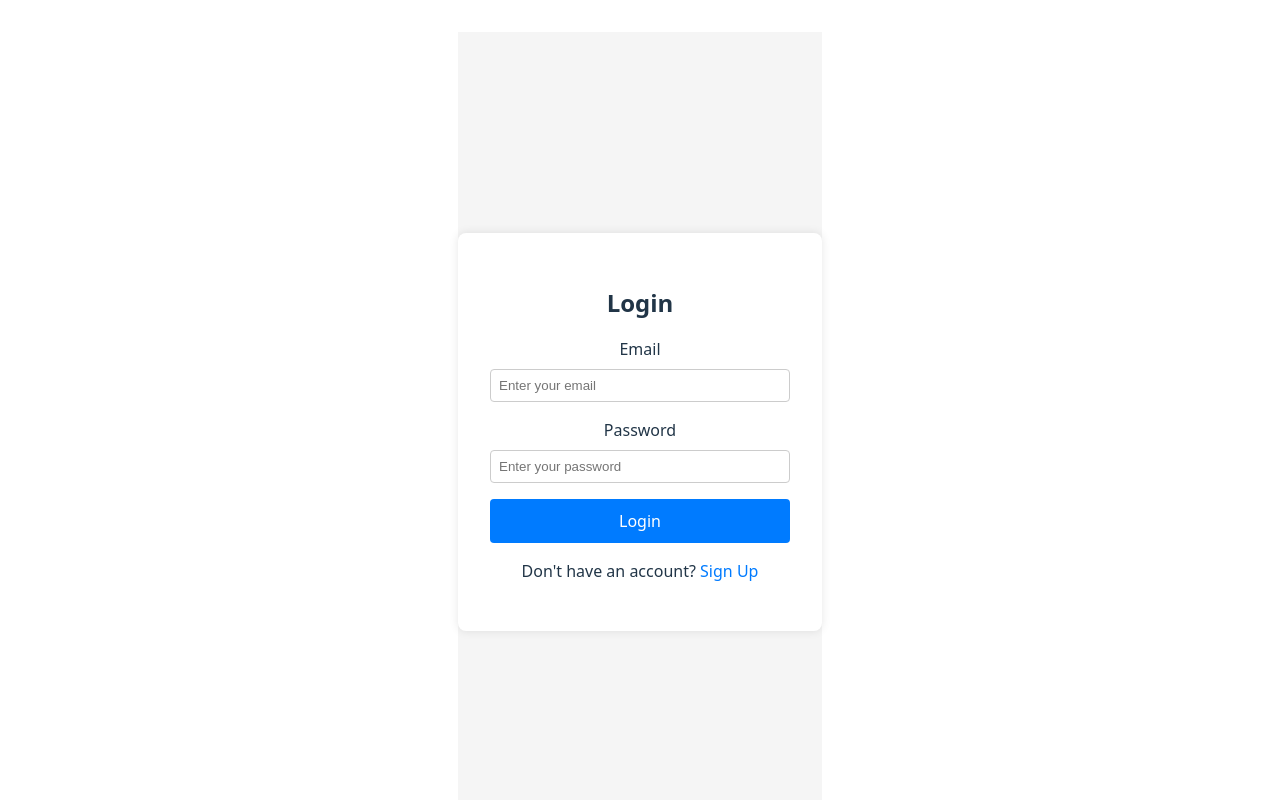
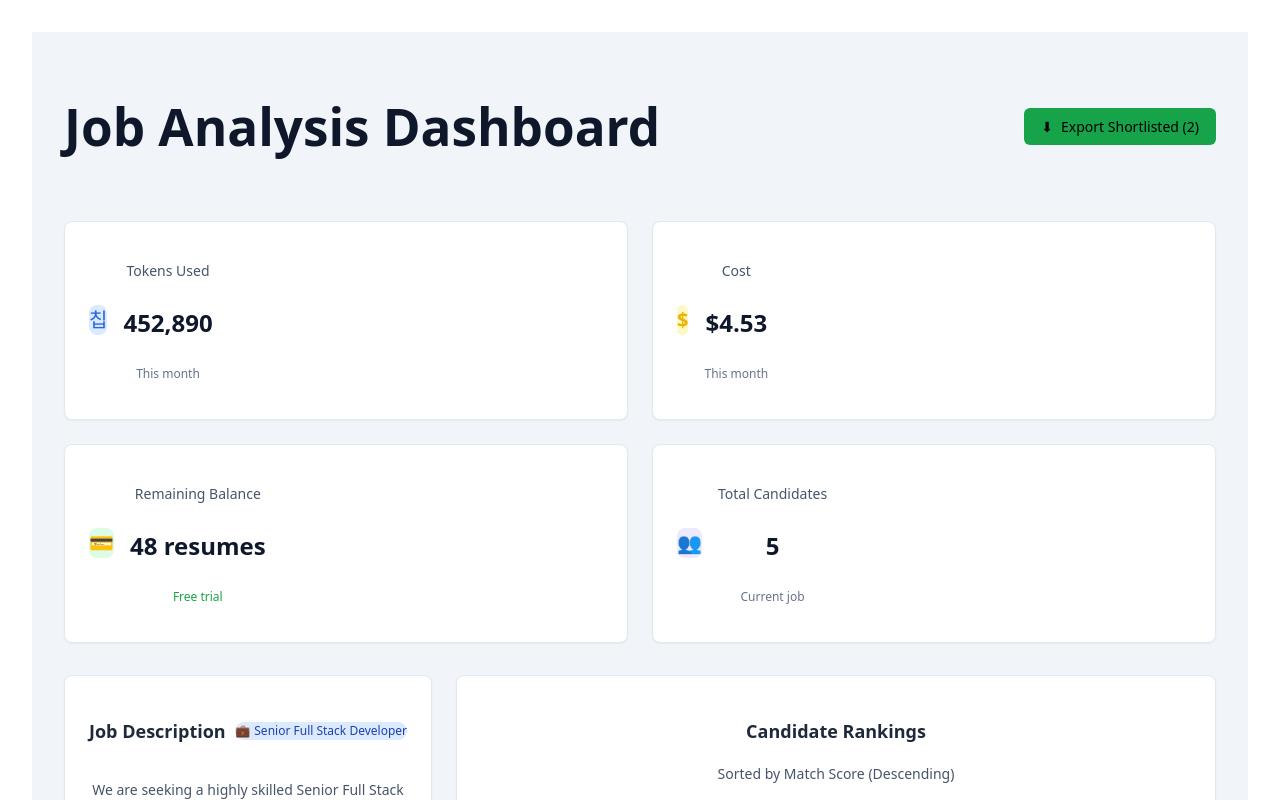
Before and after one commit to surendrareddy235/airesumescreening, a React (Create React App) app: page / in a window 1280 px wide. Shown: the top 800 px of the page. Built offline with nearby package versions, Linux system fonts and the light colour scheme; the HTML template or start-up script is replaced by a standard one.

Commit message:
added home as default

```diff
--- a/src/App.jsx
+++ b/src/App.jsx
@@ -3,7 +3,7 @@
 import { QueryClient, QueryClientProvider } from "@tanstack/react-query";
 import LoginPage from './pages/LoginPage';
 import SignupPage from './pages/SignupPage';
-import DashboardPage from "./pages/DashboardPage";
+import HomePage from "./pages/HomePage";
 import './App.css'
 
 // Create the QueryClient instance
@@ -16,8 +16,8 @@
       <Router>
         <Routes>
           <Route path="/signup" element={<SignupPage />} />
-          <Route path="/" element={<LoginPage />} />
-          <Route path="/dashboard" element={<DashboardPage />} />
+          <Route path="/LoginPage" element={<LoginPage />} />
+          <Route path="/" element={<HomePage />} />
         </Routes>
       </Router>
     </QueryClientProvider>
```
Also changed, not shown: src/pages/HomePage.jsx (renamed from src/pages/DashboardPage.jsx), 1 other file (tests, documents, lock files or other folders).
